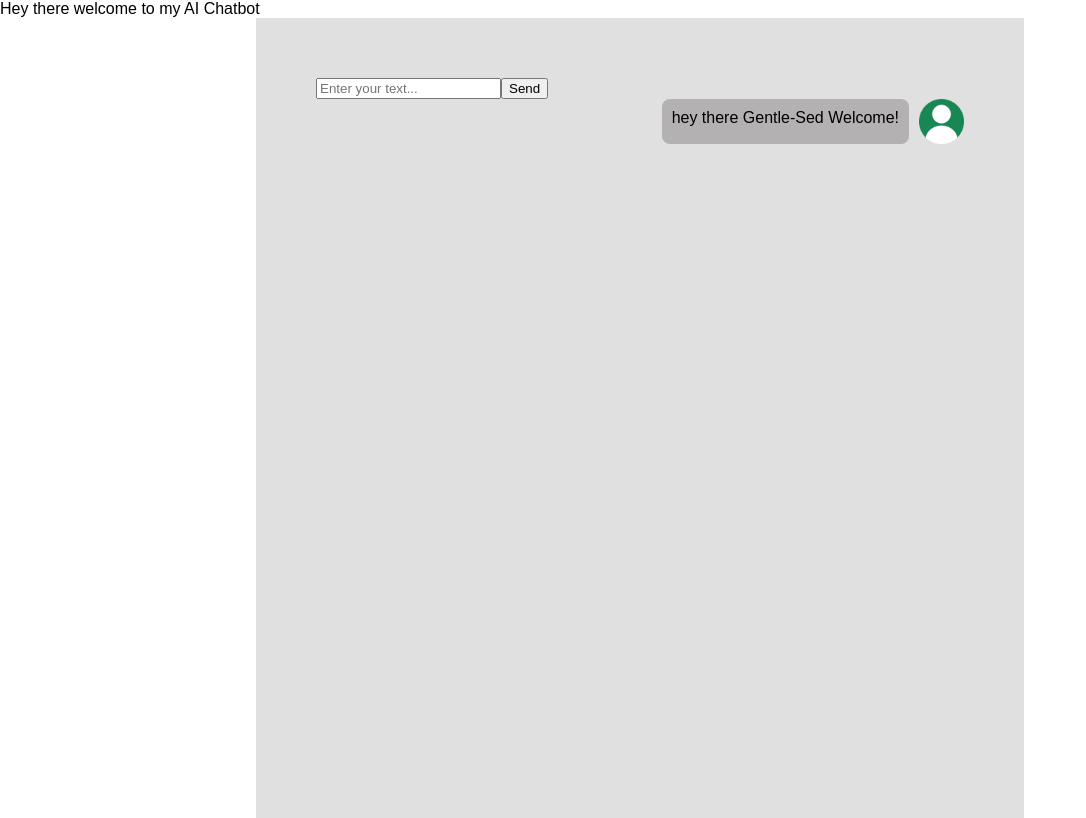
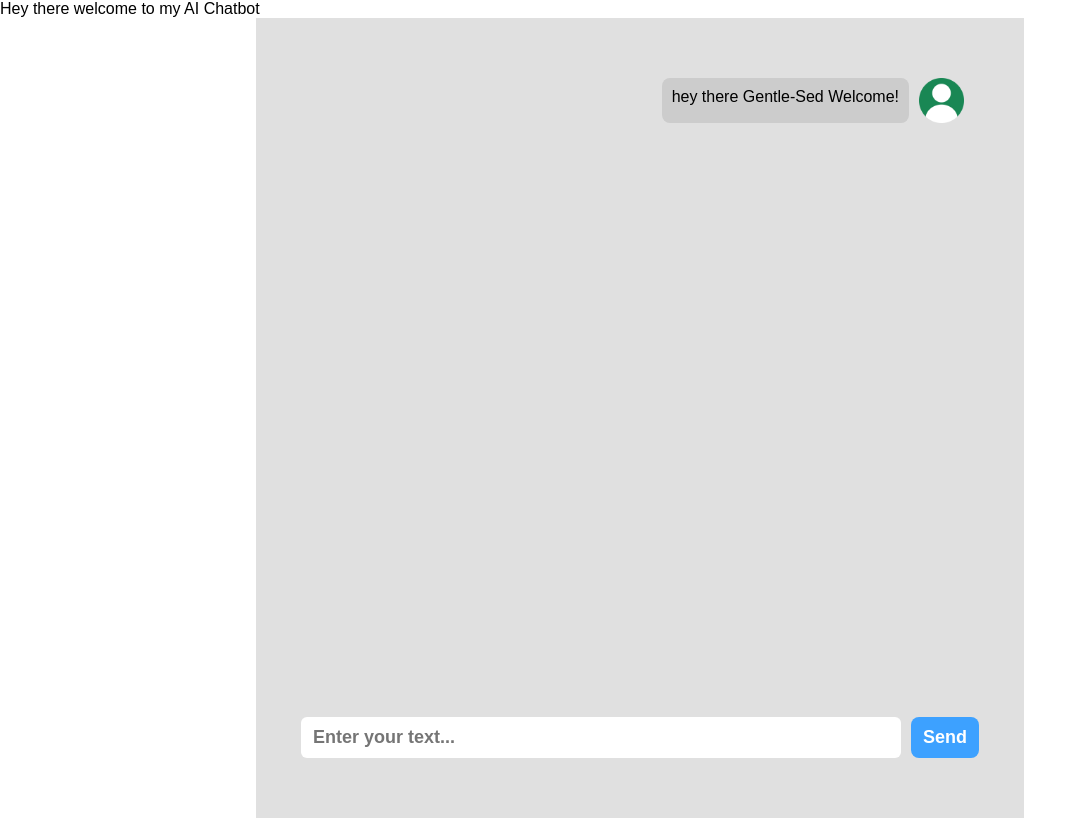
Before and after one commit to sedrickGerards/some-cohort-lessons, a React (Create React App) app in the folder REact JS/demo-app/: page / in a window 1280 px wide. Shown: the whole page, without its empty margins (0-1086 px from the left). Built offline with nearby package versions, Linux system fonts and the light colour scheme.

Commit message:
setting some classNames for stylings

```diff
--- a/REact JS/demo-app/src/Components/Message.js
+++ b/REact JS/demo-app/src/Components/Message.js
@@ -1,28 +1,28 @@
 import { useState } from "react";
-import './message.css'
+import "./message.css";
 
 // Component for rendering the input field
 function InputMessage({ inputText, handleText }) {
   return (
-    <>
+    <div className="input-text">
       <input
         type="text"
         placeholder="Enter your text..."
         onChange={handleText}
         value={inputText}
       />
-    </>
+    </div>
   );
 }
 
 // Component for rendering the "Send" button
 function SendMessage({ handleSend }) {
   return (
-    <>
+    <div className="send-button">
       <button type="button" onClick={handleSend}>
         Send
       </button>
-    </>
+    </div>
   );
 }
 
@@ -57,10 +57,8 @@ function Message() {
       },
     ]);
 
-
     // Clear the input field after sending
     setInputText("");
-
 
     console.log("message sent");
   };
@@ -80,20 +78,16 @@ function Message() {
           </div>
         )}
       </div>
-
     );
-      })
+  });
 
   return (
     <div className="main-chat-container">
+      <div className="new-message-container">{newMessage}</div>
+
       <div className="user-input">
         <InputMessage inputText={inputText} handleText={handleText} />
-
         <SendMessage handleSend={handleSend} />
-      </div>
-
-      <div className="new-message-container">
-        {newMessage}
       </div>
     </div>
   );
--- a/REact JS/demo-app/src/Components/message.css
+++ b/REact JS/demo-app/src/Components/message.css
@@ -11,6 +11,9 @@
   width:60%;
   background: #e0e0e0;
   padding: 60px;
+  display: flex;
+  flex-direction: column;
+  position: relative;
 
 }
 
@@ -33,7 +36,7 @@ margin-block-end: 20px;
 }
 
 .message-and-logo-container p{
-  background-color: rgb(179, 177, 177);
+  background-color: rgb(204, 204, 204);
   margin-inline-end: 10px;
   padding: 10px;
   border-radius: 8px;
@@ -48,4 +51,54 @@ margin-block-end: 20px;
 
 width: 45px;
 
+
 }
+
+
+/* styling for user inputs area  */
+
+.user-input{
+  /* background: #9ec0e0; */
+  display: flex;
+  justify-content: center;
+  /* width: 100%;
+  margin: 0 auto; */
+
+}
+.new-message-container{
+  flex-grow: 1;
+}
+
+.input-text{
+  margin-inline-end: 10px;
+
+}
+
+.input-text input {
+  width: 600px;
+  border-style: none;
+  font-size: 18px;
+  font-weight: bold;
+  flex: 1;
+  padding: 10px 12px;
+  border-radius: 6px;
+  -webkit-border-radius: 6px;
+  -moz-border-radius: 6px;
+  -ms-border-radius: 6px;
+  -o-border-radius: 6px;
+}
+
+
+.send-button button{
+  background-color: #3da1ff;
+  color: white;
+  font-size: 18px;
+  font-weight: bold;
+  padding: 10px 12px;
+  border-radius: 8px;
+  border-style: none;
+  -webkit-border-radius: 8px;
+  -moz-border-radius: 8px;
+  -ms-border-radius: 8px;
+  -o-border-radius: 8px;
+}
```
Lines whose indentation alone changed are shown as unchanged.
